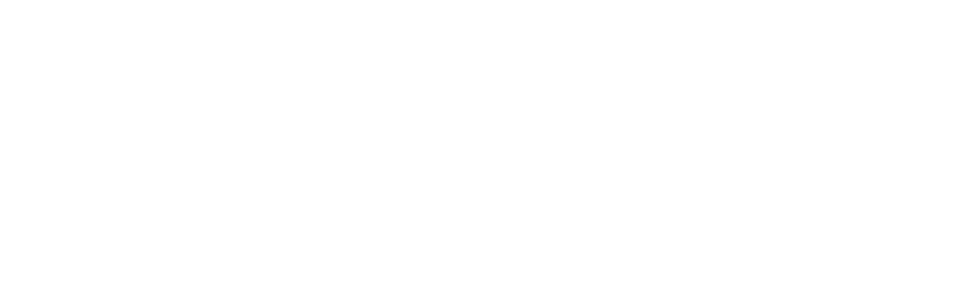
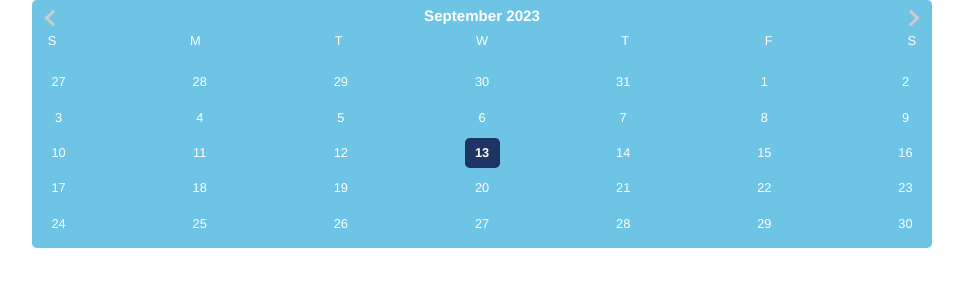
Before and after one commit to yunsu-code/calendar-project, a React (Vite) app: page / in a window 1280 px wide. Shown: the top 300 px of the page, without its empty margins (158-1121 px from the left). Built offline with nearby package versions, Linux system fonts and the light colour scheme.

Commit message:
date-picker custom

```diff
--- a/package.json
+++ b/package.json
@@ -13,6 +13,8 @@
     "@emotion/styled": "^11.11.0",
     "@stylelint/postcss-css-in-js": "^0.38.0",
     "antd": "^5.9.0",
+    "classnames": "^2.3.2",
+    "date-fns": "^2.30.0",
     "eslint-config-prettier": "^9.0.0",
     "eslint-plugin-prettier": "^5.0.0",
     "eslint-plugin-simple-import-sort": "^10.0.0",
@@ -21,6 +23,8 @@
     "prettier": "^3.0.3",
     "react": "^18.2.0",
     "react-calendar": "^4.6.0",
+    "react-datepicker": "^4.17.0",
+    "react-day-picker": "^8.8.2",
     "react-dom": "^18.2.0",
     "react-router-dom": "^6.15.0",
     "sass": "^1.66.1",
@@ -38,6 +42,7 @@
   },
   "devDependencies": {
     "@types/react": "^18.2.15",
+    "@types/react-datepicker": "^4.15.0",
     "@types/react-dom": "^18.2.7",
     "@typescript-eslint/eslint-plugin": "^6.6.0",
     "@typescript-eslint/parser": "^6.6.0",
--- a/src/App.tsx
+++ b/src/App.tsx
@@ -1,8 +1,15 @@
-// import { useState } from "react";
+import React, { FC } from "react";
 import "./App.css";
+import Home from "./view/home/Home";
 
-function App() {
-  return <></>;
-}
+interface AppProps {}
+
+const App: FC<AppProps> = ({}) => {
+  return (
+    <>
+      <Home />
+    </>
+  );
+};
 
 export default App;
--- /dev/null
+++ b/src/assets/js/useMediaQuery.js
@@ -0,0 +1,26 @@
+import { useEffect, useState } from 'react';
+
+const useMediaQuery = minWidth => {
+  const [state, setState] = useState({
+    windowWidth: window.innerWidth,
+    isDesiredWidth: false,
+  });
+
+  useEffect(() => {
+    const resizeHandler = () => {
+      const currentWindowWidth = window.innerWidth;
+      const isDesiredWidth = currentWindowWidth < minWidth;
+      setState({ windowWidth: currentWindowWidth, isDesiredWidth });
+    };
+    window.addEventListener('resize', resizeHandler);
+    window.addEventListener('load', resizeHandler);
+    return () => {
+      window.removeEventListener('resize', resizeHandler);
+      window.removeEventListener('load', resizeHandler);
+    };
+  }, [state.windowWidth]);
+
+  return state.isDesiredWidth;
+};
+
+export default useMediaQuery;
--- /dev/null
+++ b/src/assets/style/common/_variable.scss
@@ -0,0 +1,2 @@
+$skyblue: #6dc4e4;
+$navy: #1e3463;
--- /dev/null
+++ b/src/assets/style/home/home.module.scss
@@ -0,0 +1,12 @@
+.calendarWrap {
+  display: flex;
+  justify-content: center;
+  width: 100%;
+  & > div {
+    width: 100%;
+    max-width: 900px;
+  }
+}
+
+.dayBtn {
+}
--- /dev/null
+++ b/src/assets/style/override/datepicker-custom.scss
@@ -0,0 +1,38 @@
+.react-datepicker {
+  width: 100%;
+  max-width: 900px;
+  background-color: $skyblue;
+  border: 0;
+}
+.react-datepicker__header {
+  background-color: unset;
+  border: 0;
+}
+.react-datepicker__current-month,
+.react-datepicker-time__header,
+.react-datepicker-year-header {
+  color: #fff;
+}
+.react-datepicker__month-container {
+  width: 100%;
+}
+.react-datepicker__day-names,
+.react-datepicker__week {
+  display: flex;
+  justify-content: space-between;
+}
+
+.react-datepicker__day-name,
+.react-datepicker__day,
+.react-datepicker__time-name {
+  width: 35px;
+  margin: 0.166rem;
+  line-height: 30px;
+  color: #fff;
+  text-align: center;
+}
+.react-datepicker__day--today {
+}
+.react-datepicker__day--selected {
+  background-color: $navy;
+}
--- /dev/null
+++ b/src/view/home/Home.tsx
@@ -0,0 +1,37 @@
+import React, { FC, useState } from "react";
+import DatePicker from "react-datepicker";
+// import { ko } from "date-fns/esm/locale";
+import { getDate } from "date-fns";
+import "react-datepicker/dist/react-datepicker.css";
+import "@style/override/datepicker-custom.scss";
+import styles from "@style/home/home.module.scss";
+import useMediaQuery from "@assets/js/useMediaQuery";
+import cx from "classnames";
+
+interface HomeProps {}
+
+const Home: FC<HomeProps> = ({}) => {
+  const isTablet = useMediaQuery(900);
+  const [startDate, setStartDate] = useState(new Date());
+
+  const renderDay = (day: any, date: any) => {
+    return <span className={styles.dayBtn}>{getDate(date)}</span>;
+  };
+
+  return (
+    <div
+      className={cx(styles.calendarWrap, isTablet ? styles.tablet : styles.pc)}
+    >
+      <DatePicker
+        formatWeekDay={(nameOfDay) => nameOfDay.substring(0, 1)}
+        dateFormat="yyyy.MM.dd"
+        inline
+        selected={startDate}
+        onChange={(date: Date) => setStartDate(date)}
+        renderDayContents={renderDay}
+      />
+    </div>
+  );
+};
+
+export default Home;
--- a/tsconfig.json
+++ b/tsconfig.json
@@ -21,9 +21,9 @@
     ],
     "paths": {
       "@/*": ["./src/*"],
+      "@assets/*": ["src/assets/*"],
       "@components/*": ["src/components/*"],
-      "@styles/*": ["src/assets/styles/*"],
-      "@scss/*": ["src/assets/styles/*"],
+      "@style/*": ["src/assets/style/*"],
       "@plugins/*": ["plugins/*"],
       "@data/*": ["data/*"]
     }
--- a/vite.config.ts
+++ b/vite.config.ts
@@ -5,4 +5,11 @@
 // https://vitejs.dev/config/
 export default defineConfig({
   plugins: [react(), tsconfigPaths()],
+  css: {
+    preprocessorOptions: {
+      scss: {
+        additionalData: '@import "src/assets/style/common/_variable.scss";',
+      },
+    },
+  },
 });
```
Also changed, not shown: 1 other file (tests, documents, lock files or other folders).
